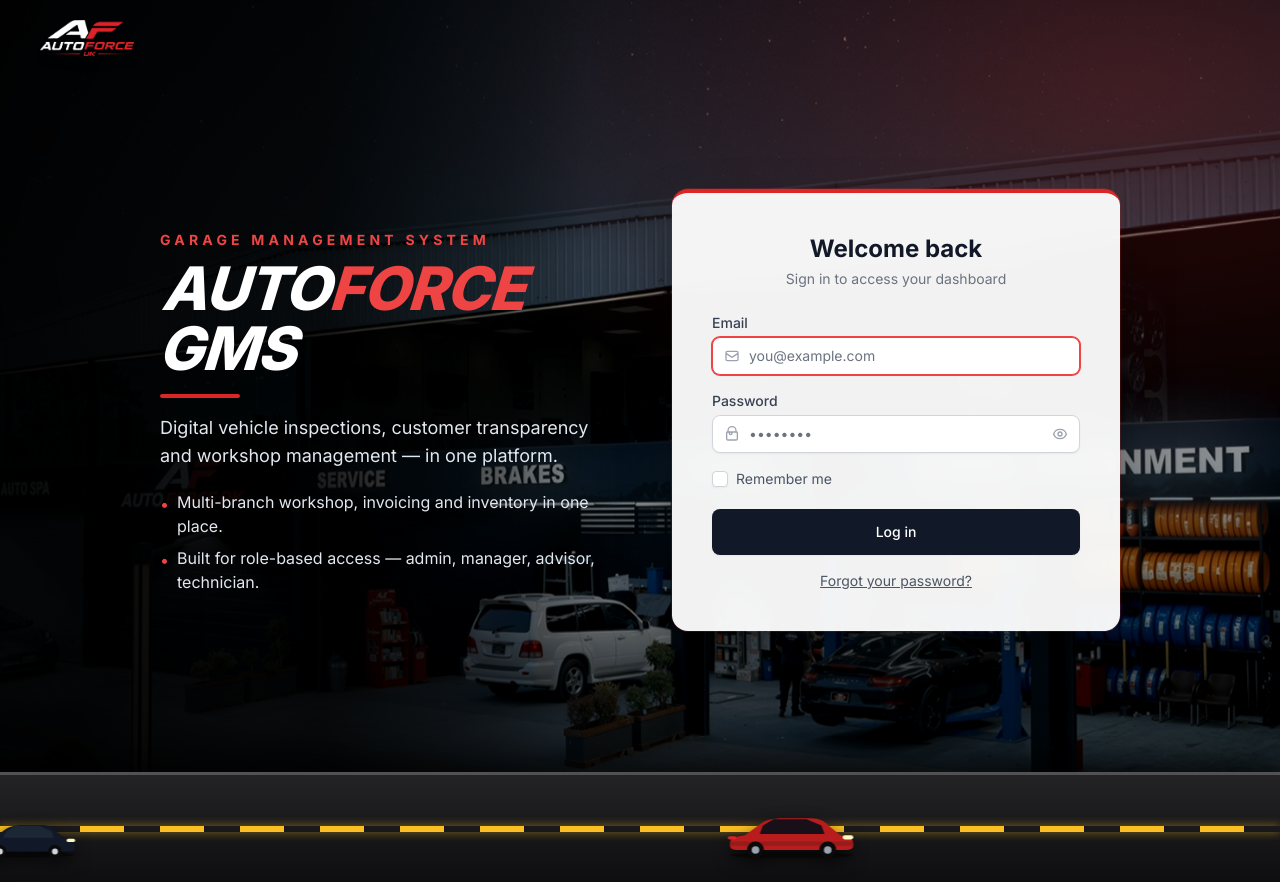
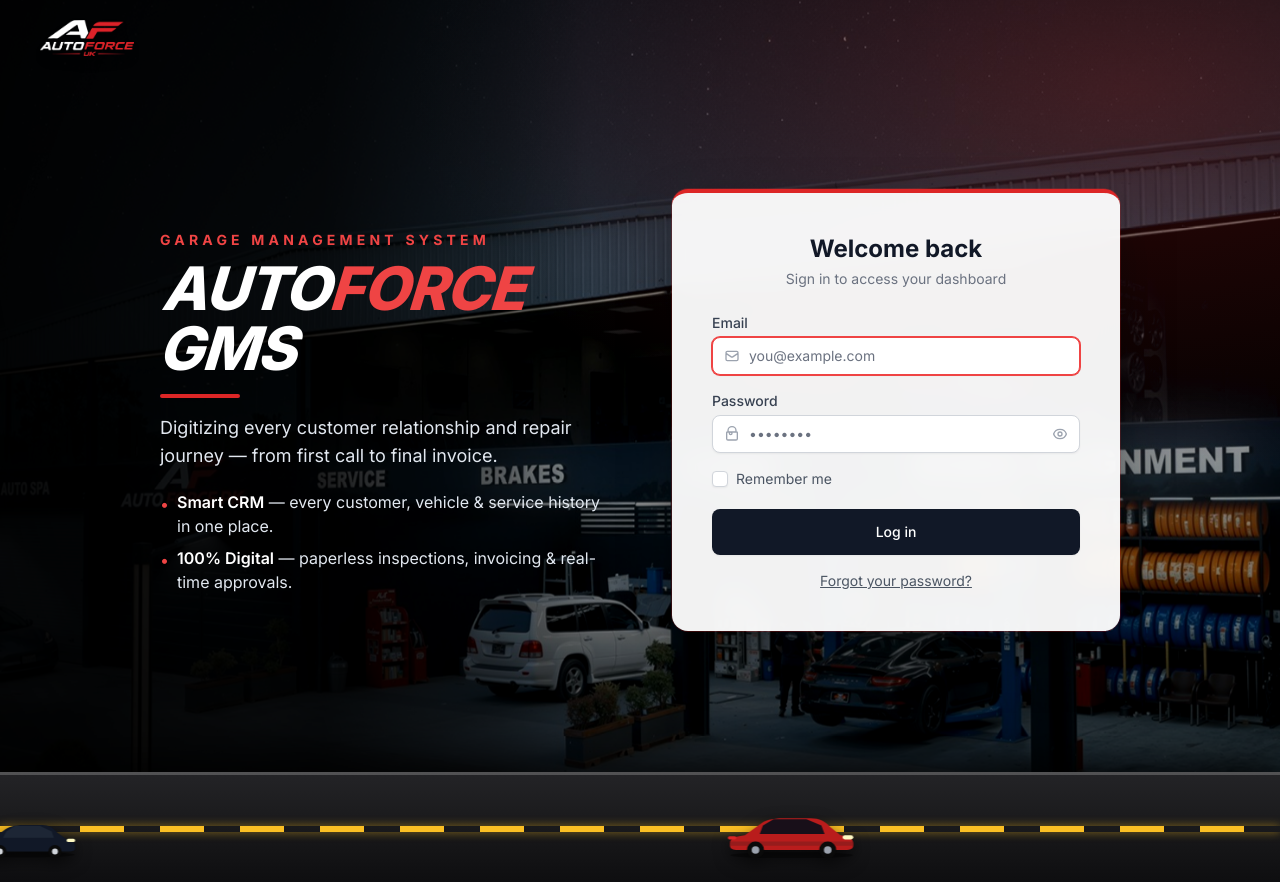
Before and after one commit to bilalfarooq000/autoforce, a Laravel app: page /login in a window 1280 px wide. Run offline with Laravel 12, Linux system fonts and the light colour scheme; style sheets or scripts are compiled from the project's sources; parts of the project's set-up code (start-up, migrations or seed data) failed here and were passed over.

Commit message:
Rewrite login page tagline around CRM and digitization
Co-Authored-By: Claude Sonnet 5 <noreply@anthropic.com>

```diff
--- a/resources/views/layouts/guest.blade.php
+++ b/resources/views/layouts/guest.blade.php
@@ -155,15 +155,15 @@
                             <span class="inline-block text-red-500 text-xs sm:text-sm font-bold tracking-[0.25em] sm:tracking-[0.3em] uppercase mb-1.5 sm:mb-2">Garage Management System</span>
                             <h1 class="text-4xl sm:text-5xl lg:text-6xl font-extrabold italic uppercase text-white tracking-tight leading-[0.95]" style="transform: skewX(-3deg);">Auto<span class="text-red-500">Force</span><br>GMS</h1>
                             <div class="h-1 w-16 sm:w-20 bg-red-600 mx-auto lg:mx-0 mt-3 sm:mt-4 mb-3 sm:mb-4 rounded-full"></div>
-                            <p class="text-sm sm:text-base lg:text-lg text-slate-200 max-w-md mx-auto lg:mx-0">Digital vehicle inspections, customer transparency and workshop management — in one platform.</p>
+                            <p class="text-sm sm:text-base lg:text-lg text-slate-200 max-w-md mx-auto lg:mx-0">Digitizing every customer relationship and repair journey — from first call to final invoice.</p>
                             <ul class="mt-4 sm:mt-5 space-y-1.5 sm:space-y-2 text-left max-w-md mx-auto lg:mx-0">
                                 <li class="flex items-start gap-2 text-sm sm:text-base text-slate-200">
                                     <span class="text-red-500 mt-0.5">&bull;</span>
-                                    <span>Multi-branch workshop, invoicing and inventory in one place.</span>
+                                    <span><span class="font-semibold text-white">Smart CRM</span> — every customer, vehicle &amp; service history in one place.</span>
                                 </li>
                                 <li class="flex items-start gap-2 text-sm sm:text-base text-slate-200">
                                     <span class="text-red-500 mt-0.5">&bull;</span>
-                                    <span>Built for role-based access — admin, manager, advisor, technician.</span>
+                                    <span><span class="font-semibold text-white">100% Digital</span> — paperless inspections, invoicing &amp; real-time approvals.</span>
                                 </li>
                             </ul>
                         </div>
```
